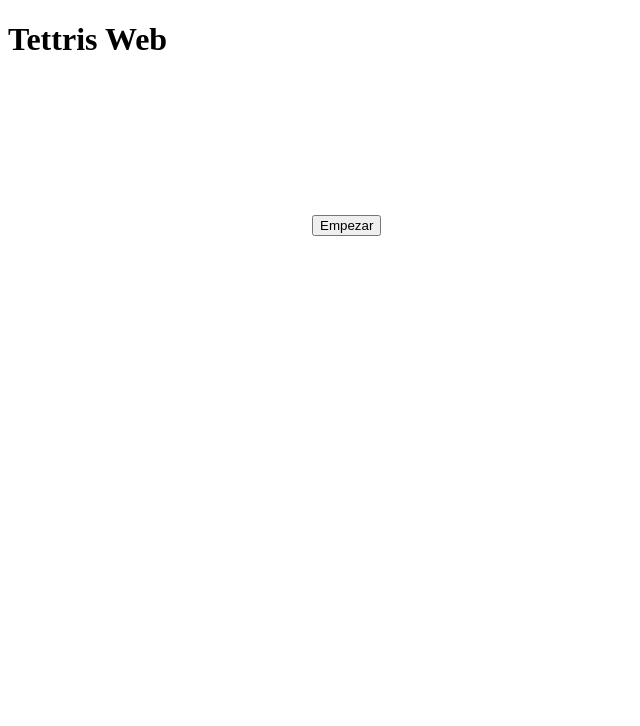
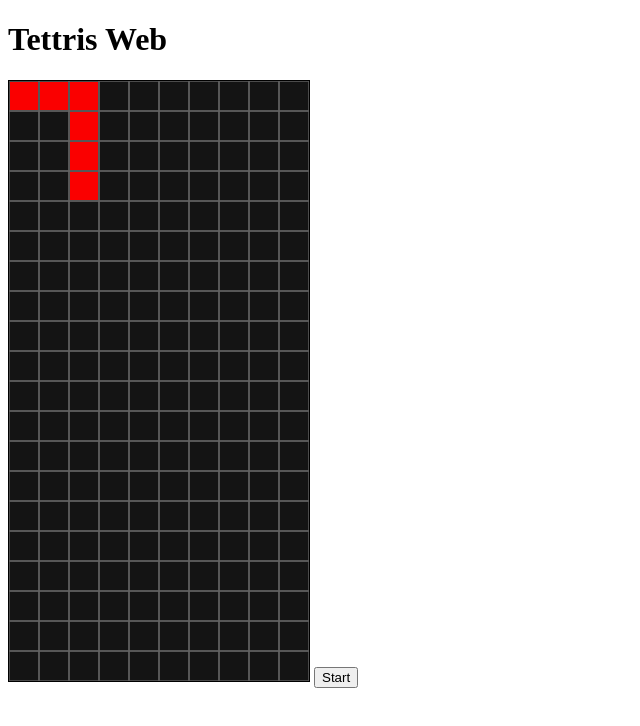
Before and after one commit to Ja7niel2000/TetrisWeb, a plain HTML site: page index.html in a window 1280 px wide. Shown: the whole page, without its empty margins (0-640 px from the left). Drawn offline with Linux system fonts and the light colour scheme.

Commit message:
Borrador(?)

```diff
--- a/fun/canvas.js
+++ b/fun/canvas.js
@@ -0,0 +1,38 @@
+const update = () =>{
+    ctx.clearRect(0,0,1000,1000);
+    draw();
+}
+
+const draw =()=>{
+    for(y=0;y<matrixY;y++) {
+        for(x=0;x<matrixX;x++)
+        {
+            if(matrix[y][x] == 0){
+                ctx.strokeStyle="rgb(100,100,100)";
+                ctx.strokeRect(x*tile,y*tile,tile,tile);
+
+                ctx.fillStyle = "rgb(20,20,20)";
+                ctx.fillRect(x*tile+1, y*tile+1,tile-2,tile-2);
+            }
+
+            if(matrix[y][x]==1){
+                ctx.strokeStyle="rgb(100,100,100)";
+                ctx.strokeRect(x*tile,y*tile,tile,tile);
+
+                ctx.fillStyle = "rgb(250,00,00)";
+                ctx.fillRect(x*tile+1, y*tile+1,tile-2,tile-2);
+
+            }
+        }
+    }
+
+}
+
+matrix[0][0]=1;
+matrix[0][1]=1;
+matrix[0][2]=1;
+matrix[1][2]=1;
+matrix[2][2]=1;
+matrix[3][2]=1;
+
+setInterval(update,1000);
--- /dev/null
+++ b/fun/main.js
@@ -0,0 +1,13 @@
+let ctx = document.getElementById("canvas").getContext("2d");
+let HIGHT = 600;
+let WIDTH = 300;
+let tile = 30;
+let matrixX=WIDTH/tile;
+let matrixY= HIGHT/tile;
+let matrix = [];
+const setBoard=()=>{
+    for(i=0;i<matrixY;i++){
+        matrix.push(Array());
+        for(z=0;z<matrixX;z++) matrix[i].push(0)};
+}
+setBoard();
--- /dev/null
+++ b/fun/tetrimios.js
@@ -0,0 +1,18 @@
+let xPosition;
+let yPosition;
+const canGoLeft=()=>{
+
+}
+const canGoRight=()=>{
+
+}
+const canGoDown = (x,y)=>{
+    if(y<30) return matrix[y][x] == 0;
+    else return false;
+}
+
+const tetrimio1 =()=>{
+
+
+
+}
--- a/index.html
+++ b/index.html
@@ -1,17 +1,20 @@
 <!DOCTYPE html>
 <html lang="en">
 <head>
+    <link href="styles.css" rel="stylesheet">
     <meta charset="UTF-8">
     <meta name="viewport" content="width=device-width, initial-scale=1.0">
     <title>Tetris</title>
 </head>
-<body>
+<body >
     <h1>Tettris Web</h1>
-    <canvas>
+    <canvas id="canvas" height="600" width="300">
 
     </canvas>
-    <button>Empezar</button>
+    <button>Start</button>
 
 </body>
+<script src="fun/main.js"></script>
+<script src="fun/tetrimios.js"></script>
 <script src="fun/canvas.js"></script>
 </html>
--- a/styles.css
+++ b/styles.css
@@ -0,0 +1,4 @@
+#canvas{
+    border:solid 1px #000;
+    background: #333;
+}
```
Also changed, not shown: 1 other file.
